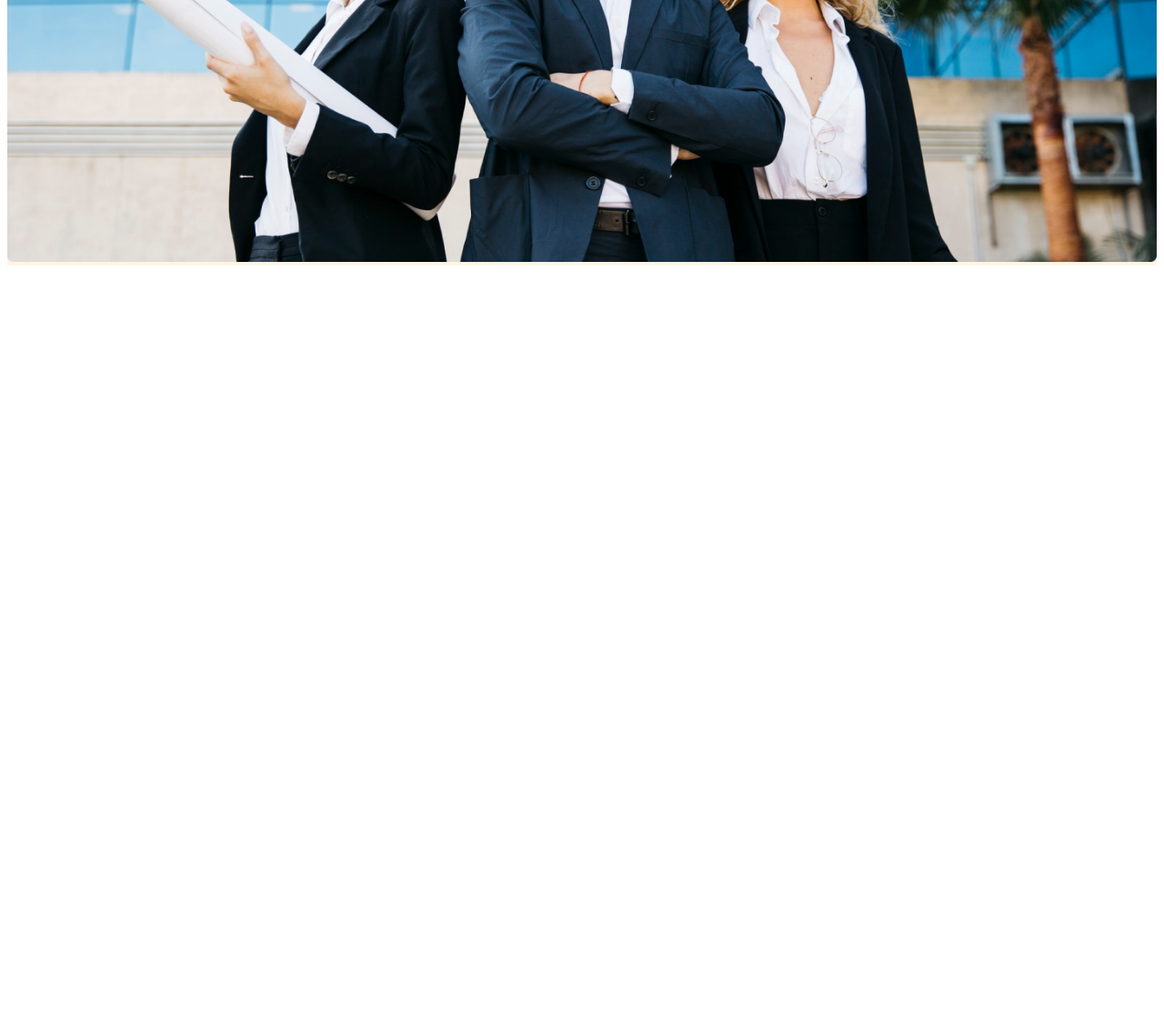
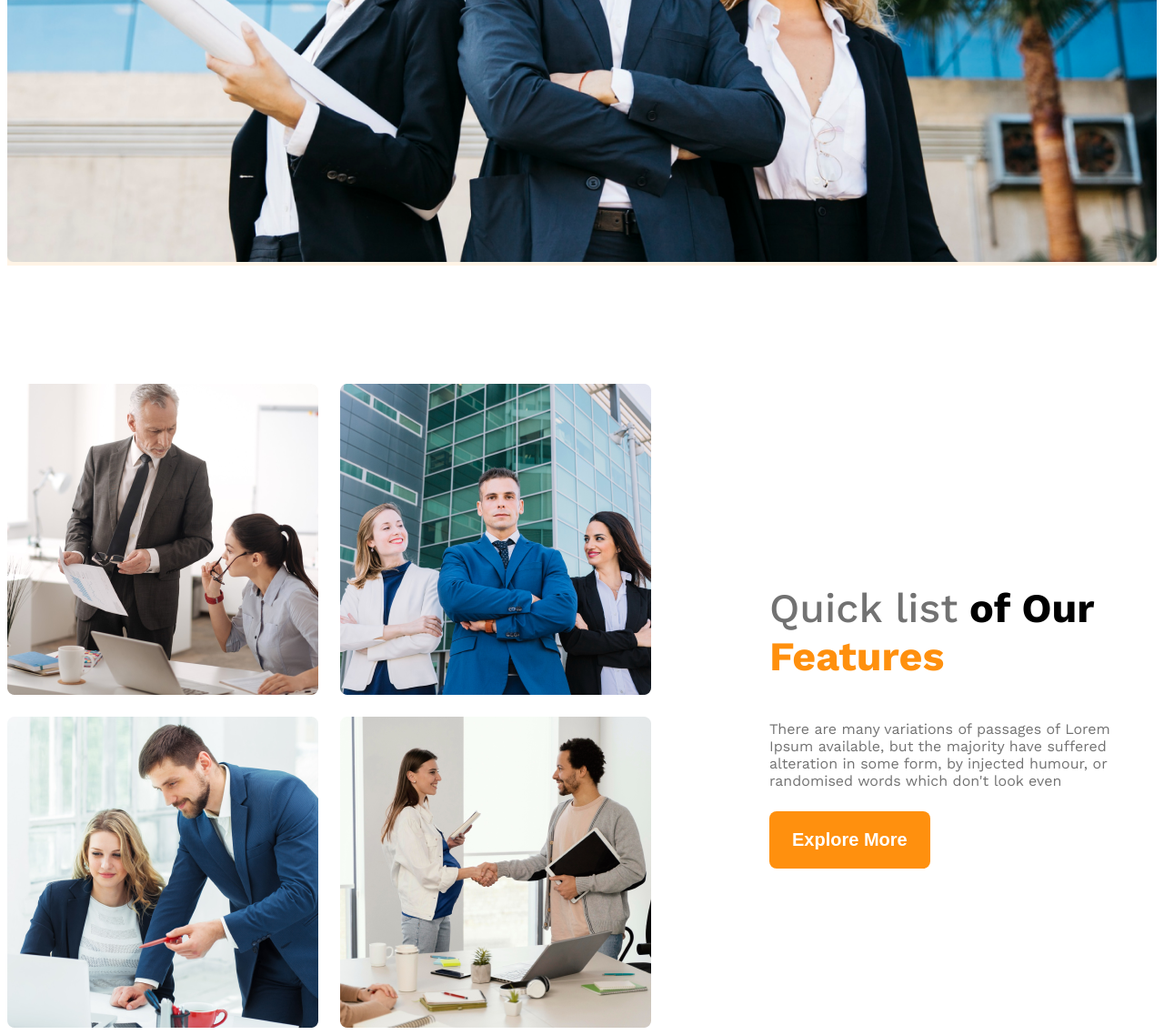
Before and after one commit to sujan447/g3-architects-website, a plain HTML site: page index.html in a window 1280 px wide. Shown: the part 892-2030 px from the top of the page at 91% size. Before the commit the page ends 1192 px from the top, so only its background shows below. Drawn offline with nearby package versions, Linux system fonts and the light colour scheme.

Commit message:
added the 1st section with 4 photo and text

```diff
--- a/index.html
+++ b/index.html
@@ -32,7 +32,19 @@
 
     </header>
     <main>
-
+        <section class="teams display-flex">
+            <div class="team-img-container">
+                <img src="images/team1.png" alt="two architects are discuss their project">
+                <img src="images/team2.png" alt="">
+                <img src="images/team3.png" alt="">
+                <img src="images/team4.png" alt="">
+            </div>
+            <div class="our-feature">
+                <h3 class="feature-title"><span id="quick-list" class="text-light-gray">Quick list</span> <span>of Our</span> <span class="text-primary">Features</span></h3>
+                <p class="feature-description text-light-gray">There are many variations of passages of Lorem Ipsum available, but the majority have suffered alteration in some form, by injected humour, or randomised words which don't look even</p>
+                <button class="btn-primary">Explore More</button>
+            </div>
+        </section>
     </main>
     <footer>
 
--- a/style/architects.css
+++ b/style/architects.css
@@ -10,6 +10,9 @@
 /* shared styles */
     .display-flex{
     display: flex;
+    }
+    .text-primary{
+        color: #FF900E;
     }
     /* color-dark02 */
     .text-gray{
@@ -30,6 +33,13 @@
         padding: 20px 25px;
         border-radius: 8px;
         border: none;
+    }
+    main{
+        max-width: 1440px;
+        margin: 0 auto;
+    }
+    main> section{
+        margin-top: 130px;
     }
 /* header styles */
 
@@ -74,9 +84,53 @@
     width: 100%;
 }
 
+/* team and feature related style */
+.teams{
+    align-items: center;
+}
+.team-img-container{
+    display: grid;
+    grid-template-columns: repeat(2, 1fr);
+    gap: 24px;
+}
+.our-feature{
+    margin-left: 130px;
+    max-width: 530px;
+}
+.feature-title{
+    font-size: 2.8rem;
+    font-weight: 700;
+}
+#quick-list{
+    font-weight: 500;
+}
+.feature-description{
+    margin-bottom: 24px;
+}
 /* 1st responsive media query */
 @media screen and (max-width: 576px) {
-    .navbar, .nav-links{
+    .navbar,
+    .nav-links,
+    .teams
+    {
         flex-direction: column;
+
+    }
+    .team-img-container{
+        grid-template-columns: repeat(1, 1fr);
+    }
+    .our-feature{
+        margin-left: 20px;
     }
 }
+/* medium device responsive query */
+@media screen and (min-width: 576px) and (max-width: 992px) {
+    .teams
+    {
+        flex-direction: column;
+
+    }
+    .our-feature {
+        margin: 20px auto;
+    }
+}
```
